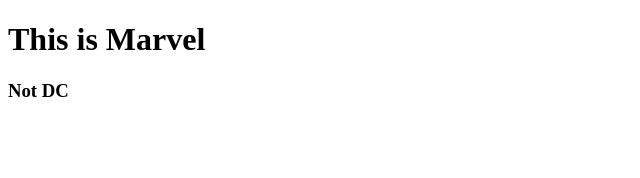
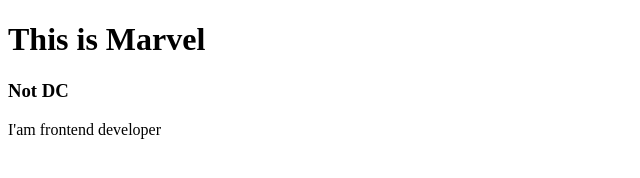
Before and after one commit to ViktoriiaSV/Marvel, a plain HTML site: page index.html in a window 1280 px wide. Shown: the whole page, without its empty margins (0-640 px from the left). Drawn offline with Linux system fonts and the light colour scheme.

Commit message:
new branch front

```diff
--- a/index.html
+++ b/index.html
@@ -9,6 +9,7 @@
 
    <h1>This is Marvel</h1>
    <h3>Not DC</h3>
+   <div>I'am frontend developer</div>
     <script src="script.js"></script>
 </body>
 </html>
```
